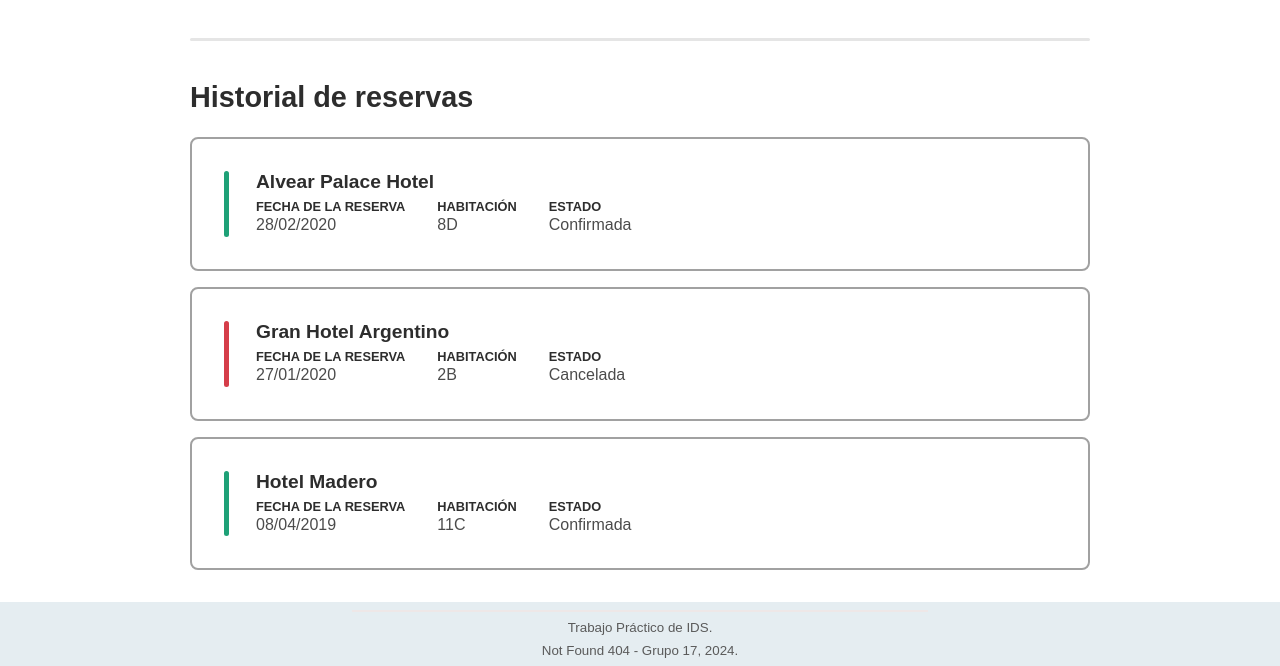
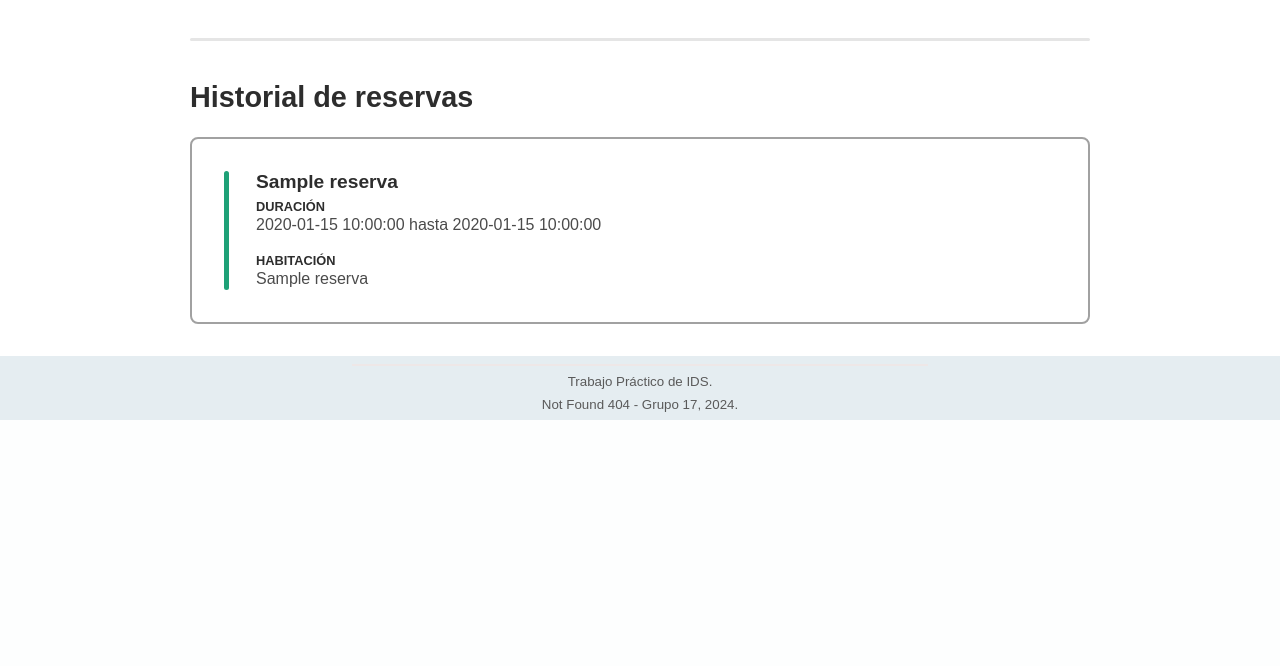
Before and after one commit to renzomartin1/NOT-FOUND-404, a Flask app: template front-end/templates/perfil.html in a window 1280 px wide. Shown: the part 400-1066 px from the top of the page. After the commit the page ends 820 px from the top, so only its background shows below. Run offline with Flask 3, Linux system fonts and the light colour scheme; the template is opened without the code that fills it: most values are stand-ins (such as "Sample title", 1, 10 or a date in 2020).

Commit message:
#31 Se modificó el perfil para que se cargue el historial de reservas del usuario y se eliminaron los datos de ejemplo

```diff
--- a/front-end/static/css/perfil.css
+++ b/front-end/static/css/perfil.css
@@ -185,15 +185,8 @@
   display: inline-block;
   width: 0.3rem;
   height: calc(100% - 4rem);
+  background: #1ea177;
   border-radius: 20px;
-}
-
-.barra-estado--confirmado {
-  background: #1ea177;
-}
-
-.barra-estado--cancelado {
-  background: #d53d49;
 }
 
 /* Texto de la tarjeta */
@@ -218,6 +211,7 @@
 
 .perfil-usuario__historial-datos-contenedor {
   display: inline-flex;
+  flex-direction: column;
   flex-wrap: wrap;
   column-gap: 2rem;
   row-gap: 1rem;
--- a/front-end/templates/perfil.html
+++ b/front-end/templates/perfil.html
@@ -38,71 +38,25 @@
     <section class="perfil-usuario__historial">
       <h2 class="perfil-usuario__historial-titulo">Historial de reservas</h2>
 
+      {% for reserva in reservas_historial %}
       <article class="perfil-usuario__historial-reserva-contenedor">
-        <div class="perfil-usuario__historial-reserva-barra barra-estado--confirmado"></div>
+        <div class="perfil-usuario__historial-reserva-barra"></div>
 
         <div class="perfil-usuario__historial-reserva-contenido">
-          <h3 class="perfil-usuario__historial-hotel">Alvear Palace Hotel</h3>
+          <h3 class="perfil-usuario__historial-hotel">{{ reserva.hotel_nombre }}</h3>
           <section class="perfil-usuario__historial-datos-contenedor">
             <div class="perfil-usuario__historial-dato">
-              <span class="perfil-usuario__historial-dato-titulo">Fecha de la reserva</span>
-              <span class="perfil-usuario__historial-fecha">28/02/2020</span>
+              <span class="perfil-usuario__historial-dato-titulo">Duración</span>
+              <span class="perfil-usuario__historial-fecha">{{ reserva.fecha_entrada }} hasta {{ reserva.fecha_salida }}</span>
             </div>
             <div class="perfil-usuario__historial-dato">
               <span class="perfil-usuario__historial-dato-titulo">Habitación</span>
-              <span class="perfil-usuario__historial-habitacion">8D</span>
-            </div>
-            <div class="perfil-usuario__historial-dato">
-              <span class="perfil-usuario__historial-dato-titulo">Estado</span>
-              <span class="perfil-usuario__historial-estado">Confirmada</span>
+              <span class="perfil-usuario__historial-habitacion">{{ reserva.habitacion_nombre }}</span>
             </div>
           </section>
         </div>
       </article>
-
-      <article class="perfil-usuario__historial-reserva-contenedor">
-        <div class="perfil-usuario__historial-reserva-barra barra-estado--cancelado"></div>
-
-        <div class="perfil-usuario__historial-reserva-contenido">
-          <h3 class="perfil-usuario__historial-hotel">Gran Hotel Argentino</h3>
-          <section class="perfil-usuario__historial-datos-contenedor">
-            <div class="perfil-usuario__historial-dato">
-              <span class="perfil-usuario__historial-dato-titulo">Fecha de la reserva</span>
-              <span class="perfil-usuario__historial-fecha">27/01/2020</span>
-            </div>
-            <div class="perfil-usuario__historial-dato">
-              <span class="perfil-usuario__historial-dato-titulo">Habitación</span>
-              <span class="perfil-usuario__historial-habitacion">2B</span>
-            </div>
-            <div class="perfil-usuario__historial-dato">
-              <span class="perfil-usuario__historial-dato-titulo">Estado</span>
-              <span class="perfil-usuario__historial-estado">Cancelada</span>
-            </div>
-          </section>
-        </div>
-      </article>
-
-      <article class="perfil-usuario__historial-reserva-contenedor">
-        <div class="perfil-usuario__historial-reserva-barra barra-estado--confirmado"></div>
-
-        <div class="perfil-usuario__historial-reserva-contenido">
-          <h3 class="perfil-usuario__historial-hotel">Hotel Madero</h3>
-          <section class="perfil-usuario__historial-datos-contenedor">
-            <div class="perfil-usuario__historial-dato">
-              <span class="perfil-usuario__historial-dato-titulo">Fecha de la reserva</span>
-              <span class="perfil-usuario__historial-fecha">08/04/2019</span>
-            </div>
-            <div class="perfil-usuario__historial-dato">
-              <span class="perfil-usuario__historial-dato-titulo">Habitación</span>
-              <span class="perfil-usuario__historial-habitacion">11C</span>
-            </div>
-            <div class="perfil-usuario__historial-dato">
-              <span class="perfil-usuario__historial-dato-titulo">Estado</span>
-              <span class="perfil-usuario__historial-estado">Confirmada</span>
-            </div>
-          </section>
-        </div>
-      </article>
+      {% endfor %}
     </section>
   </main>
 {% endblock %}
```
